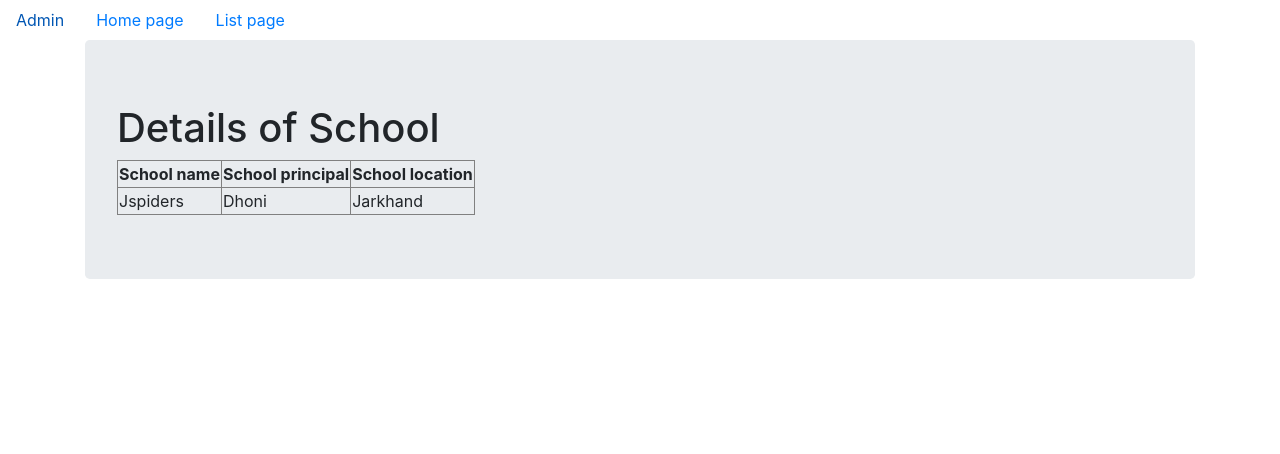
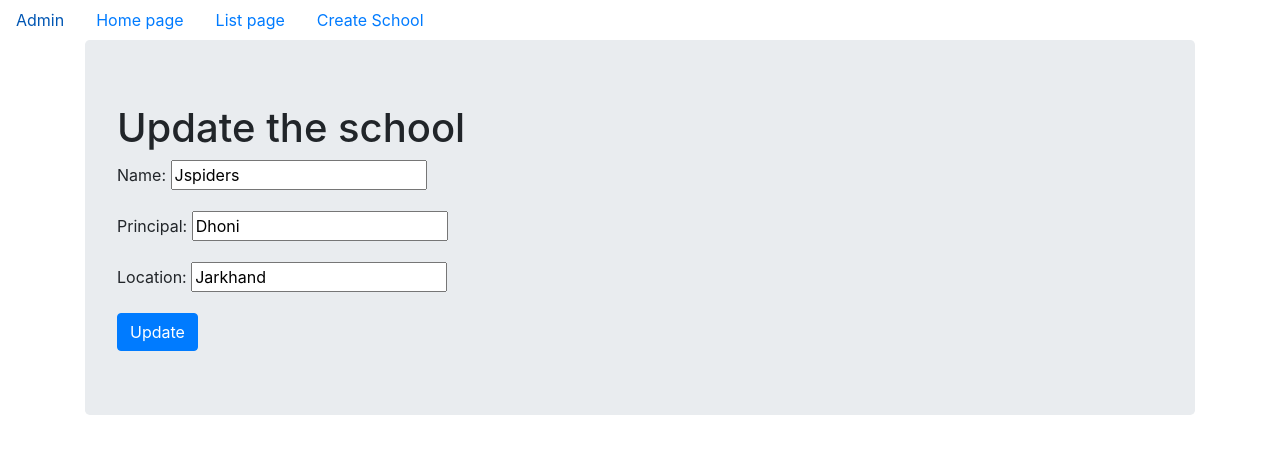
Before and after one commit to harshadvali11/list_detail_view, a Django app: page /update/1/ in a window 1280 px wide. Shown: the top 454 px of the page. Run offline with Django 3.2, Linux system fonts and the light colour scheme; data comes from the database, SQL or seed files in the repository; both versions use the stored data as it was after the commit.

Commit message:
first commit

```diff
--- a/app/views.py
+++ b/app/views.py
@@ -1,8 +1,10 @@
 from django.shortcuts import render
 
 # Create your views here.
-from django.views.generic import View,ListView,DetailView
+from django.views.generic import View,ListView,DetailView,CreateView,UpdateView,DeleteView
 from app.models import *
+
+from django.urls import reverse_lazy
 
 class Home(View):
     def get(self,request):
@@ -18,3 +20,19 @@ class SchoolListView(ListView):
 class SchoolDetailView(DetailView):
     model=School
     context_object_name='school'
+
+class SchoolCreateView(CreateView):
+    model=School
+    fields='__all__'
+
+class SchoolUpdateView(UpdateView):
+    model=School
+    fields='__all__'
+
+
+
+
+class SchoolDeleteView(DeleteView):
+    model=School
+    context_object_name='school'
+    success_url=reverse_lazy('list')
--- a/project27/urls.py
+++ b/project27/urls.py
@@ -21,5 +21,11 @@ urlpatterns = [
     path('admin/', admin.site.urls),
     path('home/',views.Home.as_view(),name='home'),
     path('SchoolListView/',views.SchoolListView.as_view(),name='list'),
+
+    path('create/',views.SchoolCreateView.as_view(),name='create'),
+    re_path('update/(?P<pk>\d+)/',views.SchoolUpdateView.as_view(),name='update'),
+    re_path('delete/(?P<pk>\d+)/',views.SchoolDeleteView.as_view(),name='delete'),
     re_path('(?P<pk>\d+)/',views.SchoolDetailView.as_view(),name='detail'),
+
+
 ]
--- a/templates/app/base.html
+++ b/templates/app/base.html
@@ -18,6 +18,8 @@
         <a class='nav-link' href="{% url 'home' %}">Home page</a>
         <a class='nav-link' href="{% url 'list' %}">List page</a>
 
+        <a class='nav-link' href="{% url 'create' %}">Create School</a>
+
     </nav>
 
     {% block body_block %}
--- a/templates/app/school_detail.html
+++ b/templates/app/school_detail.html
@@ -23,6 +23,8 @@
             </tr>
         </table>
     </div>
+    <a href="{% url 'update' pk=school.pk %}" class='btn btn-secondary'>Update</a>
+    <a href="{% url 'delete' pk=school.pk %}" class='btn btn-secondary'>Delete</a>
 </div>
 
 {% endblock %}
--- /dev/null
+++ b/templates/app/school_form.html
@@ -0,0 +1,31 @@
+{% extends 'app/base.html' %}
+
+{% block title %}
+<title>Create page</title>
+{% endblock %}
+
+{% block body_block %}
+
+<div class='container'>
+    <div class='jumbotron'>
+        {% if form.instance.pk %}
+            <h1>Update the school</h1>
+        {% else %}
+        <h1>Create A school</h1>
+        {% endif %}
+
+        <form method="POST">
+            {% csrf_token %}
+            {{form.as_p}}
+
+            {% if form.instance.pk %}
+            <input type="submit" value="Update" class='btn btn-primary'>
+            {% else %}
+            <input type="submit" value="Create" class='btn btn-primary'>
+            {% endif %}
+        </form>
+
+    </div>
+</div>
+
+{% endblock %}
```
Also changed, not shown: templates/app/school_confirm_delete.html (added, +26 -0 lines), db.sqlite3.
